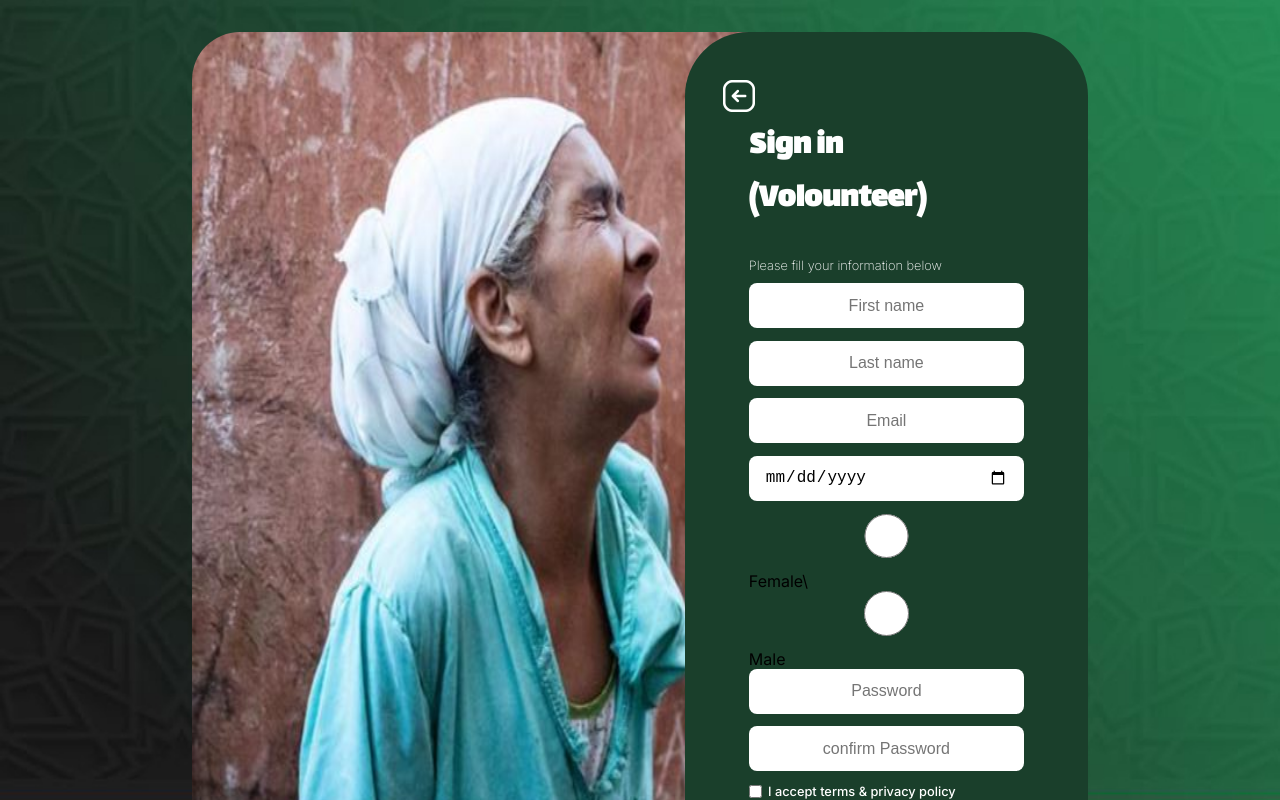
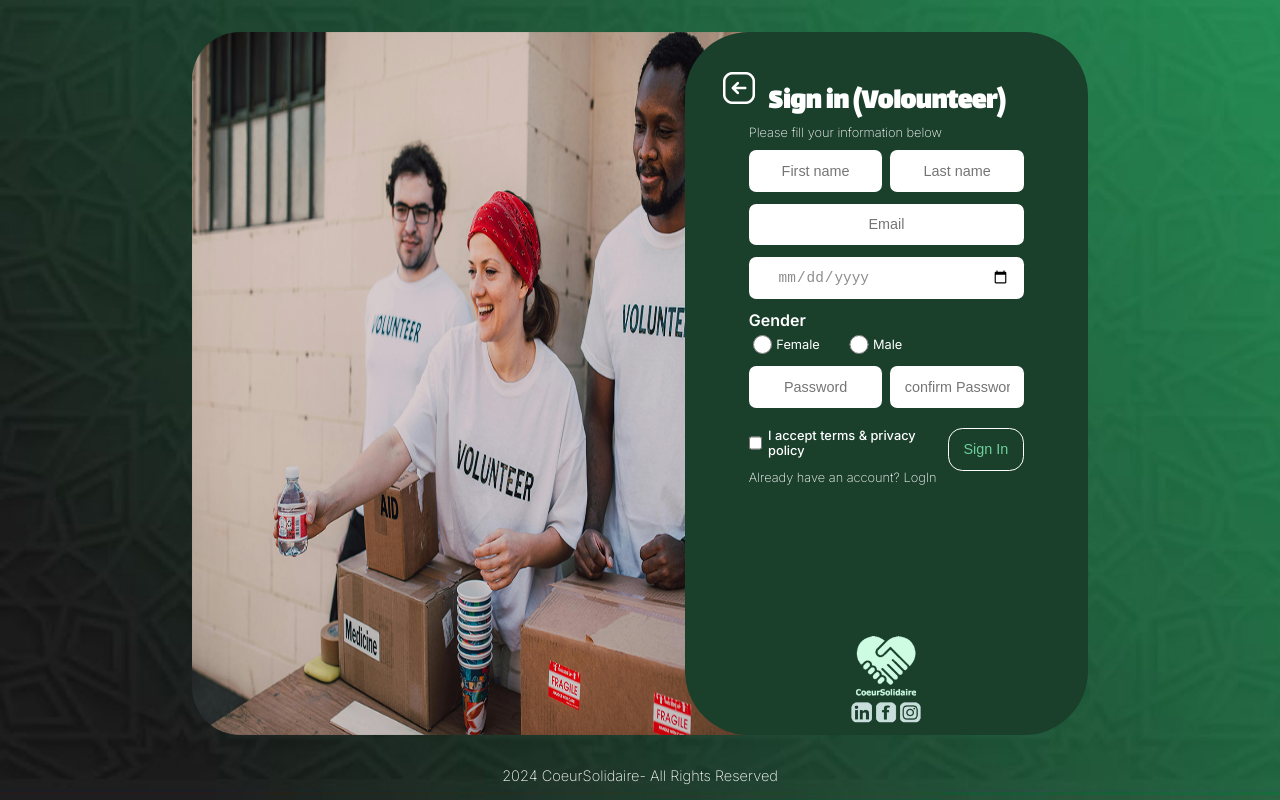
Before and after one commit to ousaro/PPP_V2, a React (Create React App) app in the folder FrontEnd/coeursolidaire/: page /SignInV in a window 1280 px wide. Shown: the top 800 px of the page. Built offline with nearby package versions, Linux system fonts and the light colour scheme.

Commit message:
finishing the signInV pg

```diff
--- a/FrontEnd/coeursolidaire/src/Pages/SignInV.js
+++ b/FrontEnd/coeursolidaire/src/Pages/SignInV.js
@@ -9,64 +9,83 @@ import inIcon from "../imgs/LinkdinIcon.png"
 const SignInV = () => {
     return (
 
-        <div className="SignInVPg">
+        <div className="AuthenticationPg SignInVPg">
 
 
 
-            <main className="LogIn_Content">
+            <main className="Auth_Content SignIn_Content">
 
 
-            <form className="LogIn_Content_Form" onSubmit={(e)=>
+            <form className="Auth_Content_Form SignIn_Content_Form" onSubmit={(e)=>
                         {e.preventDefault()
-                        alert("log in success")}}>
+                        alert("Sign in success")}}>
 
-                <Link to="/"><div className="LogIn_Form_BackArrow"></div></Link>
+                <Link to="/"><div className="Auth_Form_BackArrow SignIn_Form_BackArrow"></div></Link>
 
-                <section className="LogIn_Form_Header">
+                <section className="Auth_Form_Header SignIn_Form_Header">
                     <h1>Sign in (Volounteer)</h1>
                 </section>
 
-                <section className="LogIn_Form_Content">
+                <section className="Auth_Form_Content SignIn_Form_Content">
 
                     <p>Please fill your information below</p>
 
-                    <section className="LogIn_Form_Data">
+                    <section className="Auth_Form_Data SignIn_Form_Data">
+                        <div className="SignIn_Data_FullName">
                             <input type="text" placeholder="First name" required/>
                             <input type="text" placeholder="Last name" required/>
+                        </div>
+
                         <input type="text" placeholder="Email" required/>
                         <input type="date" required/>
-                        <input type="radio" value=""/>
-                        <label htmlFor="" >Female</label>\
-                        <input type="radio" value=""/>
+
+                        <p className="SignIn_Data_GenderTitle">Gender</p>
+                        <div className="SignIn_Data_Gender">
+                            <input type="radio" name="Gender" required/>
+                            <label htmlFor="" >Female</label>
+                            <input type="radio" name="Gender" required/>
                             <label htmlFor="" >Male</label>
+                        </div>
+
+                        <div className="SignIn_Data_Pass">
                             <input type="password" placeholder="Password" required/>
                             <input type="password" placeholder="confirm Password" required/>
+                        </div>
+
 
                     </section>
 
 
-                    <section className="LogIn_Form_Terms">
+                    <div className="SignIn_Form_footer">
+                        <div>
+                            <section className="Auth_Form_Terms SignIn_Form_Terms">
                                 <input type="checkbox"  required/>
                                 <p>I accept terms & privacy policy</p>
                             </section>
 
 
-                    <section className="LogIn_Form_SignIn">
+                            <section className="SignIn_Form_LogIn">
                                 <p>Already have an account? <Link to="/LogIn">LogIn</Link></p>
                             </section>
+                        </div>
 
-                    <button type="submit" className="LogIn_Form_Btn">Sign In</button>
+
+                        <button type="submit" className="Auth_Form_Btn SignIn_Form_Btn">Sign In</button>
+
+
+                    </div>
+
 
                 </section>
 
 
-                <section className="LogIn_Form_Footer">
+                <section className="Auth_Form_Footer SignIn_Form_Footer">
 
-                    <figure className="LogIn_Form_Logo">
+                    <figure className="Auth_Form_Logo SignIn_Form_Logo">
                         <img src={logo} alt="Logo" width="109" height="105"/>
                     </figure>
 
-                    <div className="LogIn_Form_SocialLinks">
+                    <div className="Auth_Form_SocialLinks SignIn_Form_SocialLinks">
                         <ul>
                             <li><a href="/"  rel="noopener noreferrer"><img src={inIcon} alt="Linkdin" width="40" height="38" /></a></li>
                             <li><a href="/"  rel="noopener noreferrer"><img src={fbIcon} alt="Facebook" width="40" height="38"/></a></li>
@@ -83,7 +102,7 @@ const SignInV = () => {
 
             </main>
 
-            <footer className="LogIn_Footer">
+            <footer className="Auth_Footer SignIn_Footer">
             <p>2024 CoeurSolidaire- All Rights Reserved</p>
             </footer>
 
--- a/FrontEnd/coeursolidaire/src/index.css
+++ b/FrontEnd/coeursolidaire/src/index.css
@@ -310,12 +310,9 @@ body{
 
 /*------------------------------------------------------------*/
 
-/* || LogInPg */
+/* || AuthenticationPg */
 
-.LogInPg,
-.SignInVPg,
-.SignInAPg,
-.ForgotPassPg{
+.AuthenticationPg{
   display: flex;
   flex-direction: column;
   gap: 2em;
@@ -326,9 +323,8 @@ body{
   height: 100svh;
 }
 
-.LogIn_Content{
+.Auth_Content{
   display: flex;
-  background-image: url(imgs/LogInHero.JPG);
   background-repeat: no-repeat;
   background-size: 70% 100%;
   border-radius: 3em;
@@ -340,16 +336,16 @@ body{
   justify-content: flex-end;
 }
 
-.LogIn_Content_Hero img{
+
+.Auth_Content_Hero img{
   width: 100%;
   border-radius: 2em 0em 0em 2em;
 }
 
 
 
-.LogIn_Content_Form{
+.Auth_Content_Form{
   background-color: var(--FormColor);
-
   width: 45%;
   height: inherit;
   border-radius: 4em;
@@ -360,12 +356,12 @@ body{
   position: relative;
 }
 
-.LogIn_Form_BackArrow{
+.Auth_Form_BackArrow{
   display: flex;
   width: clamp(1em,3cqi,2em);
   height: clamp(1em,3cqi,2em);
   position: absolute;
-  top:3em;
+  top:2.5em;
   left: clamp(1em,3cqi,2.5em);
   box-sizing: border-box;
   background-image: url(imgs/arrow-left_w.png);
@@ -375,7 +371,7 @@ body{
 
 }
 
-.LogIn_Form_BackArrow:hover{
+.Auth_Form_BackArrow:hover{
   width: clamp(0.9em,2.8cqi,1.9em);
   height: clamp(0.9em,2.8cqi,1.9em);
   opacity: 85%;
@@ -383,13 +379,14 @@ body{
 }
 
 
-.LogIn_Form_Header{
+.Auth_Form_Header{
 font-family: Lalezar;
 font-size: clamp(1em, 2cqi, 1.4em);
 color: white;
+text-align: center;
 }
 
-.LogIn_Form_Content{
+.Auth_Form_Content{
   padding-top: 2em;
   flex-grow: 1;
   display: flex;
@@ -397,7 +394,7 @@ color: white;
 }
 
 
-.LogIn_Form_Content p{
+.Auth_Form_Content p{
   color: white;
   font-weight: 200;
   font-size: clamp(0.6em,1cqi,0.9em);
@@ -406,7 +403,7 @@ color: white;
 }
 
 
-.LogIn_Form_Data input{
+.Auth_Form_Data input{
   border-radius: 0.5em;
   margin-bottom: 0.8em;
   border: none;
@@ -417,104 +414,97 @@ color: white;
   font-size: clamp(0.5em,1.5cqi,1em);
 }
 
-.LogIn_Form_Data input::placeholder{
+.Auth_Form_Data input::placeholder{
   text-align: center;
 
 }
 
-.LogIn_Form_Data input:focus,
-.LogIn_Form_Data input:hover{
+.Auth_Form_Data input:focus,
+.Auth_Form_Data input:hover{
   outline: none;
   border: 1px solid var(--FORMTEXTBTN);
   box-shadow: 1px 1px 3px var(--FORMTEXTBTN);
 }
 
-.LogIn_Form_Data input:hover::placeholder
-,.LogIn_Form_Data input:focus::placeholder
+.Auth_Form_Data input:hover::placeholder
+,.Auth_Form_Data input:focus::placeholder
  {
   opacity: 50%;
 }
 
-.LogIn_Form_Content a{
+.Auth_Form_Content a{
   color: white;
   text-decoration: none;
 }
 
-.LogIn_Form_Content a:visited{
+.Auth_Form_Content a:visited{
   color: white;
   text-decoration: none;
 }
 
-.LogIn_Form_Content a:hover{
+.Auth_Form_Content a:hover{
   opacity: 80%;
   text-shadow: 1px 1px 8px var(--FORMTEXTBTN);
 }
 
-.LogIn_Form_Terms{
+.Auth_Form_Terms{
   display: flex;
   gap: 0.4em;
   margin-bottom: 0.8em;
 }
 
-.LogIn_Form_Terms p{
+.Auth_Form_Terms p{
   font-weight: 500;
   margin: auto 0;
 
 }
 
-.LogIn_Form_Terms input{
+.Auth_Form_Terms input{
   width: clamp(0.8em,1cqi,1.3em);
 }
 
-
-
-.LogIn_Form_Btn{
-  color: var(--FORMTEXTBTN);
-  background-color: transparent;
-  border: 1px solid white;
-  border-radius: 3em;
-  font-size:clamp(0.6em,1.2cqi, 0.9em);
-  width: 100%;
-  height: 3em;
-
-}
-
-
-.LogIn_Form_Btn:hover{
- box-shadow: 1px 1px 8px var(--FORMTEXTBTN);
- text-shadow: 1px 1px 8px var(--FORMTEXTBTN);
- cursor: pointer;
-}
-
-
-.LogIn_Form_Footer{
+.Auth_Form_Footer{
   display: flex;
   flex-direction: column;
   place-items: center;
 
 }
 
-.LogIn_Form_Logo img{
+.Auth_Form_Logo img{
   width: clamp(2em,5cqi,5em);
   height: auto;
 }
 
-.LogIn_Form_SocialLinks ul{
+.Auth_Form_SocialLinks ul{
   display: flex;
   list-style: none;
 }
 
-.LogIn_Form_SocialLinks li:hover{
+.Auth_Form_SocialLinks li:hover{
   opacity: 85%;
 }
 
-.LogIn_Form_SocialLinks li img{
+.Auth_Form_SocialLinks li img{
   width:clamp(1em,2cqi,1.5em);
   height: auto;
 }
 
 
-.LogIn_Footer{
+.Auth_Form_Btn{
+  color: var(--FORMTEXTBTN);
+  background-color: transparent;
+  border: 1px solid white;
+}
+
+
+.Auth_Form_Btn:hover{
+  box-shadow: 1px 1px 8px var(--FORMTEXTBTN);
+  text-shadow: 1px 1px 8px var(--FORMTEXTBTN);
+  cursor: pointer;
+ }
+
+
+.Auth_Footer{
   display: grid;
   place-items: center;
   color : white;
@@ -524,6 +514,121 @@ color: white;
 
 }
 
+
+/*------------------------------------------------------------*/
+
+/* || LogInPg */
+
+.LogIn_Content{
+  background-image: url(imgs/LogInHero.JPG);
+}
+
+
+.LogIn_Form_Btn{
+  border-radius: 3em;
+  font-size:clamp(0.6em,1.2cqi, 0.9em);
+  width: 100%;
+  height: 3em;
+
+}
+
+
+/*------------------------------------------------------------*/
+
+/* || SignInPg */
+
+.SignIn_Content{
+  background-image: url(imgs/SignInHero.png);
+}
+
+.SignIn_Content_Form{
+  width: 45%;
+  height: inherit;
+  padding: 3em clamp(1em,5cqi,4em) 0.5em clamp(1em,5cqi,4em);
+}
+
+.SignIn_Form_Content{
+  padding-top: 0;
+}
+
+.SignIn_Form_Header{
+  font-size: clamp(1em, 2cqi, 1.2em);
+  }
+
+.SignIn_Form_Data input{
+  border-radius: 0.5em;
+  margin-bottom: 0.8em;
+  border: none;
+  height:clamp(1em,3.5cqi,2.9em);
+  width: 100%;
+  box-sizing: border-box;
+  padding: 1em;
+  font-size: clamp(0.5em,1.5cqi,0.9em);
+}
+
+
+.SignIn_Data_FullName,
+.SignIn_Data_Pass{
+  display: flex;
+  gap: 0.5em;
+}
+
+.SignIn_Content .SignIn_Data_GenderTitle{
+  font-weight: 600;
+  font-size: clamp(0.5em,3cqi,1em);
+  margin-bottom: 0.3em;
+}
+
+.SignIn_Data_Gender{
+  display: flex;
+  box-sizing: border-box;
+  margin-bottom: 0.8em;
+}
+
+.SignIn_Form_Content input[type="date"]{
+  padding-left: clamp(0.8em,3cqi,2em);
+  color: #8e8b8b;
+}
+
+.SignIn_Data_Gender input{
+  height:clamp(0.8em,2cqi,1.3em);
+  width: 10%;
+  margin: auto 0;
+}
+
+.SignIn_Data_Gender input:hover,
+.SignIn_Data_Gender input:focus
+{
+  box-shadow: none;
+}
+
+.SignIn_Data_Gender label{
+  margin: auto 0;
+  font-size: clamp(0.5em,1.5cqi,0.8em);
+  height: 1.2em;
+  margin-right: 2em;
+  color: white;
+
+}
+
+.SignIn_Form_footer{
+  display: flex;
+  gap: 0.5em;
+  margin-top: 0.5em;
+}
+
+.SignIn_Form_Btn{
+  border-radius: 1em;
+  font-size:clamp(0.6em,1.2cqi, 0.9em);
+  width: 30%;
+  height: 3em;
+
+}
+
+/*------------------------------------------------------------*/
+
+/* || media query*/
+
 @media (max-width: 762px) {
   .Home{
     background-color: black;
```
Also changed, not shown: FrontEnd/coeursolidaire/src/Pages/LogIn.js (+13 -13 lines), FrontEnd/coeursolidaire/src/imgs/SignInHero.png (added). Lines whose indentation alone changed are shown as unchanged.
